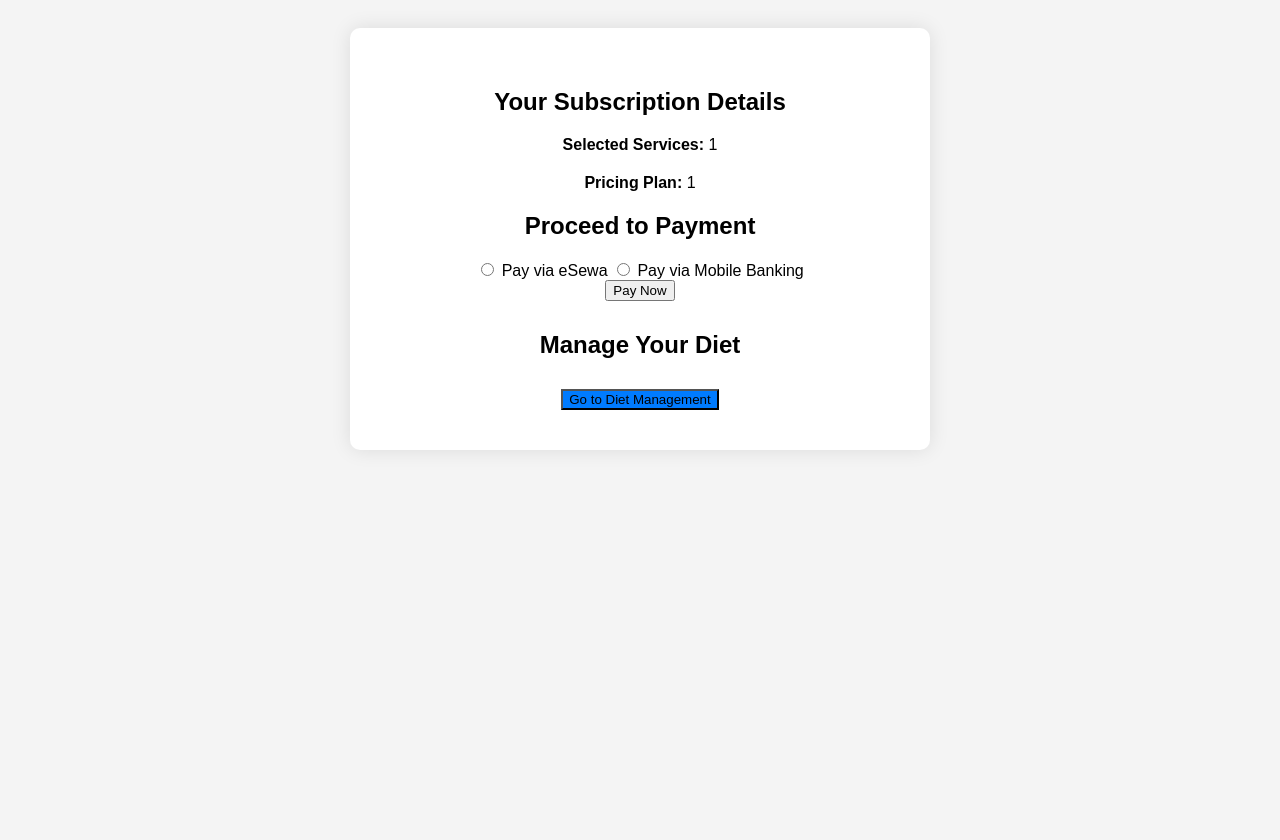
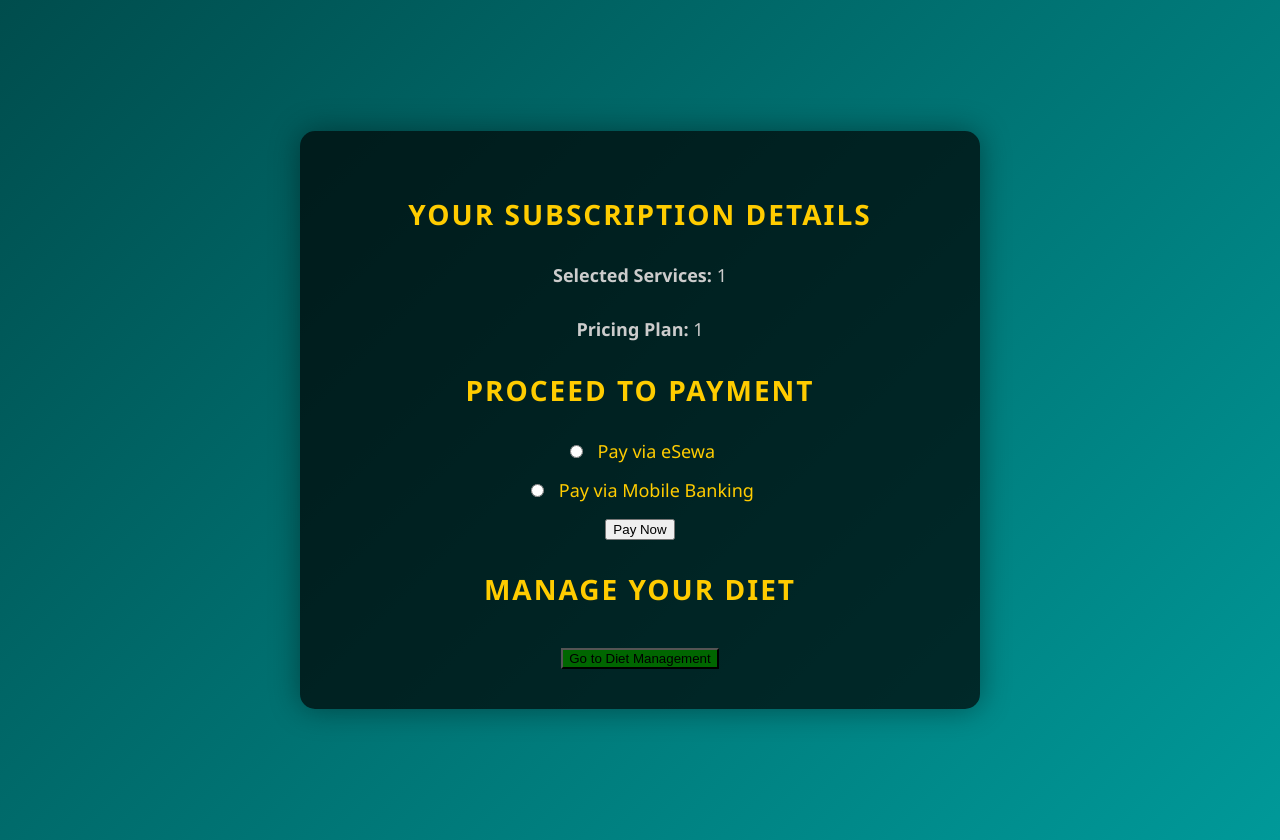
Before and after one commit to VarunGautam27/GYM-WEBSITE, a PHP site: page /servicepage.php in a window 1280 px wide. Before the commit the page ends 410 px from the top, so only its background shows below. Run offline with PHP 8.4, Linux system fonts and the light colour scheme; the visitor is signed in with stand-in values (Sample User, id 1).

Commit message:
added css

```diff
--- a/servicepage.php
+++ b/servicepage.php
@@ -20,25 +20,36 @@ $pricing = $_SESSION['pricing'];
     <title>Your Subscription Details</title>
     <style>
         body {
-            font-family: Arial, sans-serif;
-            background-color: #f4f4f4;
+            font-family: 'Segoe UI', Tahoma, Geneva, Verdana, sans-serif;
+            background: linear-gradient(135deg, #004d4d, #009999);
             padding: 20px;
+            color: #fff;
+            display: flex;
+            justify-content: center;
+            align-items: center;
+            height: 100vh;
+            margin: 0;
         }
         .container {
-            background-color: #fff;
+            background-color: rgba(0, 0, 0, 0.7);
             padding: 40px;
-            border-radius: 10px;
-            box-shadow: 0 0 20px rgba(0, 0, 0, 0.1);
-            max-width: 500px;
-            margin: auto;
+            border-radius: 15px;
+            box-shadow: 0 0 30px rgba(0, 0, 0, 0.4);
+            max-width: 600px;
+            width: 100%;
             text-align: center;
         }
         h2 {
-            margin-bottom: 20px;
+            margin-bottom: 30px;
+            font-size: 28px;
+            color: #ffcc00;
+            text-transform: uppercase;
+            letter-spacing: 2px;
         }
         p {
-            font-size: 16px;
-            margin-bottom: 20px;
+            font-size: 18px;
+            margin-bottom: 30px;
+            color: #ccc;
         }
         .form {
             display: flex;
@@ -46,27 +57,38 @@ $pricing = $_SESSION['pricing'];
             gap: 20px;
         }
         .form button {
-            padding: 10px;
+            padding: 15px;
             font-size: 16px;
-            background-color: #28a745;
-            color: white;
+            background-color: #ffcc00;
+            color: #333;
             border: none;
             cursor: pointer;
             transition: background-color 0.3s ease;
             border-radius: 5px;
+            text-transform: uppercase;
+            letter-spacing: 1.5px;
         }
         .form button:hover {
-            background-color: #218838;
+            background-color: #e6b800;
         }
         .extra-services {
             margin-top: 30px;
         }
         .extra-services button {
             margin-top: 10px;
-            background-color: #007bff;
+            background-color: #006600;
         }
         .extra-services button:hover {
-            background-color: #0056b3;
+            background-color: #004d00;
+        }
+        .payment-options label {
+            display: block;
+            font-size: 18px;
+            margin-bottom: 15px;
+            color: #ffcc00;
+        }
+        .payment-options input[type="radio"] {
+            margin-right: 10px;
         }
     </style>
 </head>
```
